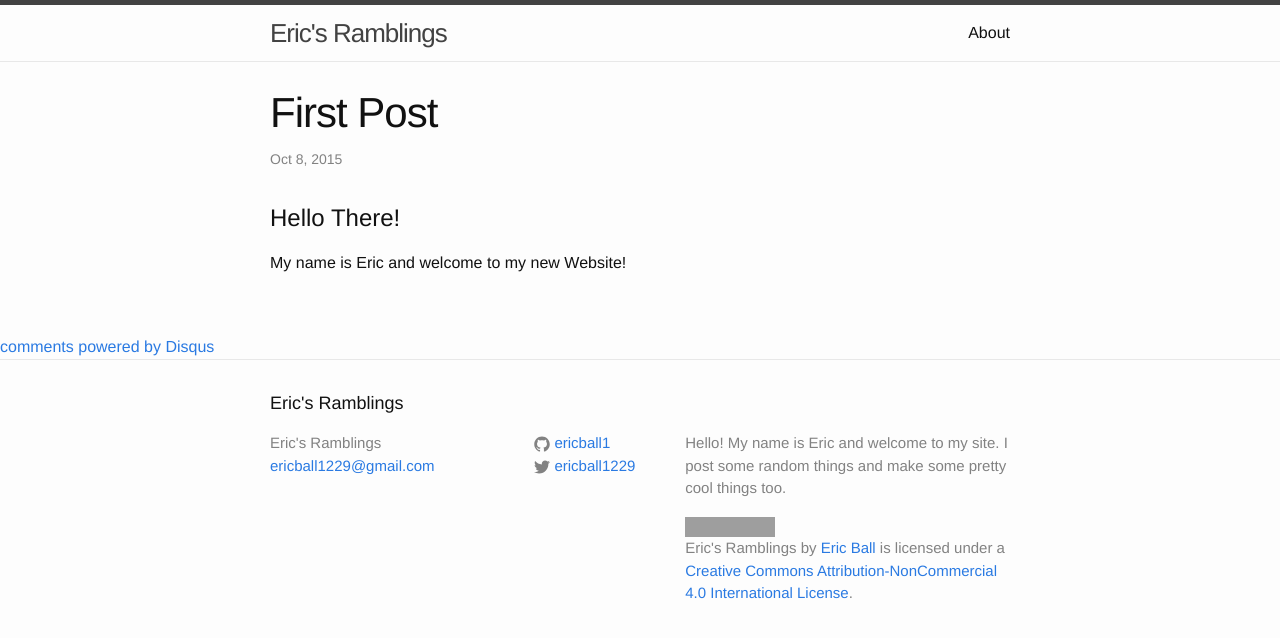
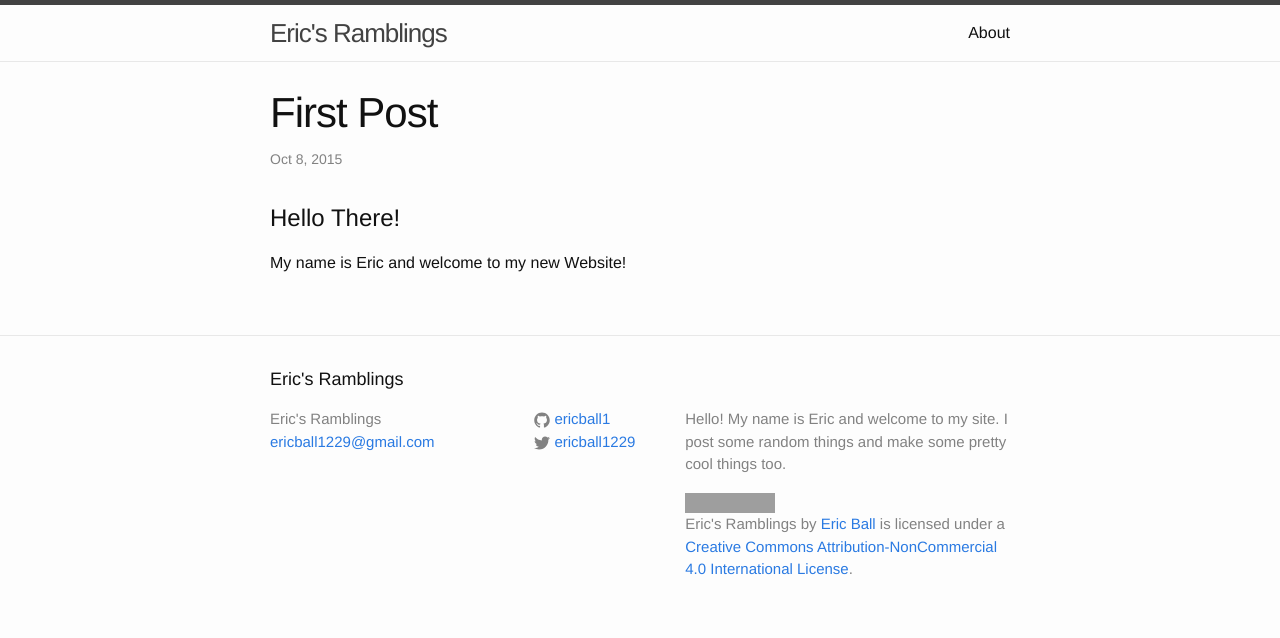
Before and after one commit to ericball1/ericball1.github.io, a Jekyll site: the page built from _posts/2015-10-08-first-post.markdown, in a window 1280 px wide. Shown: the top 638 px of the page. Built offline with Jekyll 4.4.1, drawn with Linux system fonts in a browser that asks for light colours; comment, search, counter and statistics services are not loaded; some of the changed lines change nothing that is shown; grey boxes are pictures that could not be loaded.

Commit message:
Fixed Comments and added Google Analytics again
Analytics works now!

```diff
--- /dev/null
+++ b/_includes/analytics.html
@@ -0,0 +1,10 @@
+<script>
+  (function(i,s,o,g,r,a,m){i['GoogleAnalyticsObject']=r;i[r]=i[r]||function(){
+  (i[r].q=i[r].q||[]).push(arguments)},i[r].l=1*new Date();a=s.createElement(o),
+  m=s.getElementsByTagName(o)[0];a.async=1;a.src=g;m.parentNode.insertBefore(a,m)
+  })(window,document,'script','//www.google-analytics.com/analytics.js','ga');
+
+  ga('create', 'UA-68669460-1', 'auto');
+  ga('send', 'pageview');
+
+</script>
--- a/_includes/comments.html
+++ b/_includes/comments.html
@@ -1,20 +1,14 @@
 {% if page.comments %}
-<!-- Add Disqus comments. -->
 <div id="disqus_thread"></div>
 <script type="text/javascript">
-    /* * * CONFIGURATION VARIABLES: EDIT BEFORE PASTING INTO YOUR WEBPAGE * * */
-    var disqus_shortname = '<ericsramblings>'; // required: replace example with your forum shortname
-    var disqus_identifier = "{{ site.disqusid }}{{ page.url | replace:'index.html','' }}";
+    /* * * CONFIGURATION VARIABLES * * */
+    var disqus_shortname = 'ericsramblings';
 
     /* * * DON'T EDIT BELOW THIS LINE * * */
     (function() {
-        var dsq = document.createElement('script');
-        dsq.type = 'text/javascript';
-        dsq.async = true;
+        var dsq = document.createElement('script'); dsq.type = 'text/javascript'; dsq.async = true;
         dsq.src = '//' + disqus_shortname + '.disqus.com/embed.js';
         (document.getElementsByTagName('head')[0] || document.getElementsByTagName('body')[0]).appendChild(dsq);
     })();
-
 </script>
-<noscript>Please enable JavaScript to view the <a href="http://disqus.com/?ref_noscript">comments powered by Disqus.</a></noscript>
-<a href="http://disqus.com" class="dsq-brlink">comments powered by <span class="logo-disqus">Disqus</span></a> {% endif %}
+<noscript>Please enable JavaScript to view the <a href="https://disqus.com/?ref_noscript" rel="nofollow">comments powered by Disqus.</a></noscript> {% endif %}
--- a/_layouts/default.html
+++ b/_layouts/default.html
@@ -10,10 +10,13 @@
     <div class="page-content">
       <div class="wrapper">
         {{ content }}
+        {% include comments.html %}
       </div>
     </div>
 
-    {% include comments.html %}
+
+    {% include analytics.html %}
+
 
     {% include footer.html %}
 
--- a/index.html
+++ b/index.html
@@ -1,5 +1,7 @@
 ---
+
 layout: default
+
 ---
 
 <div class="home">
@@ -25,4 +27,6 @@
 
 
 
+
+
 </div>
```
